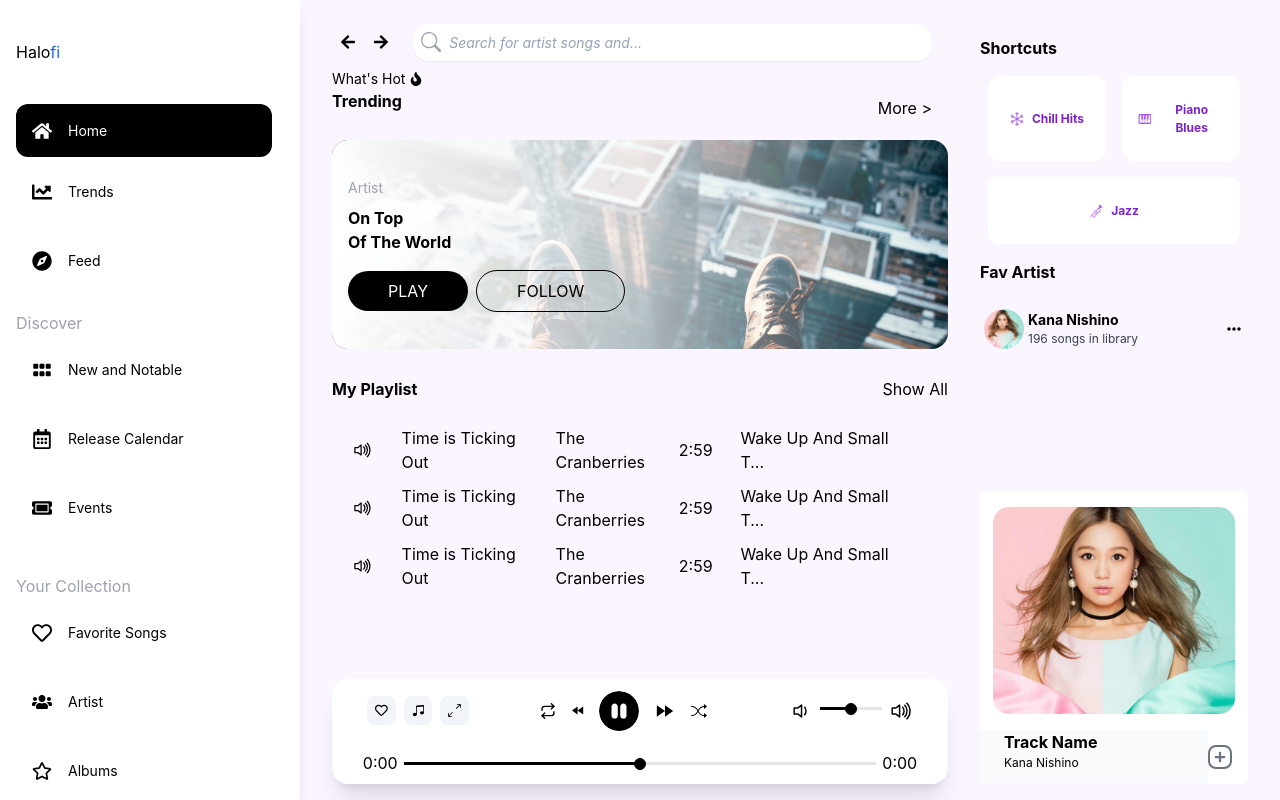
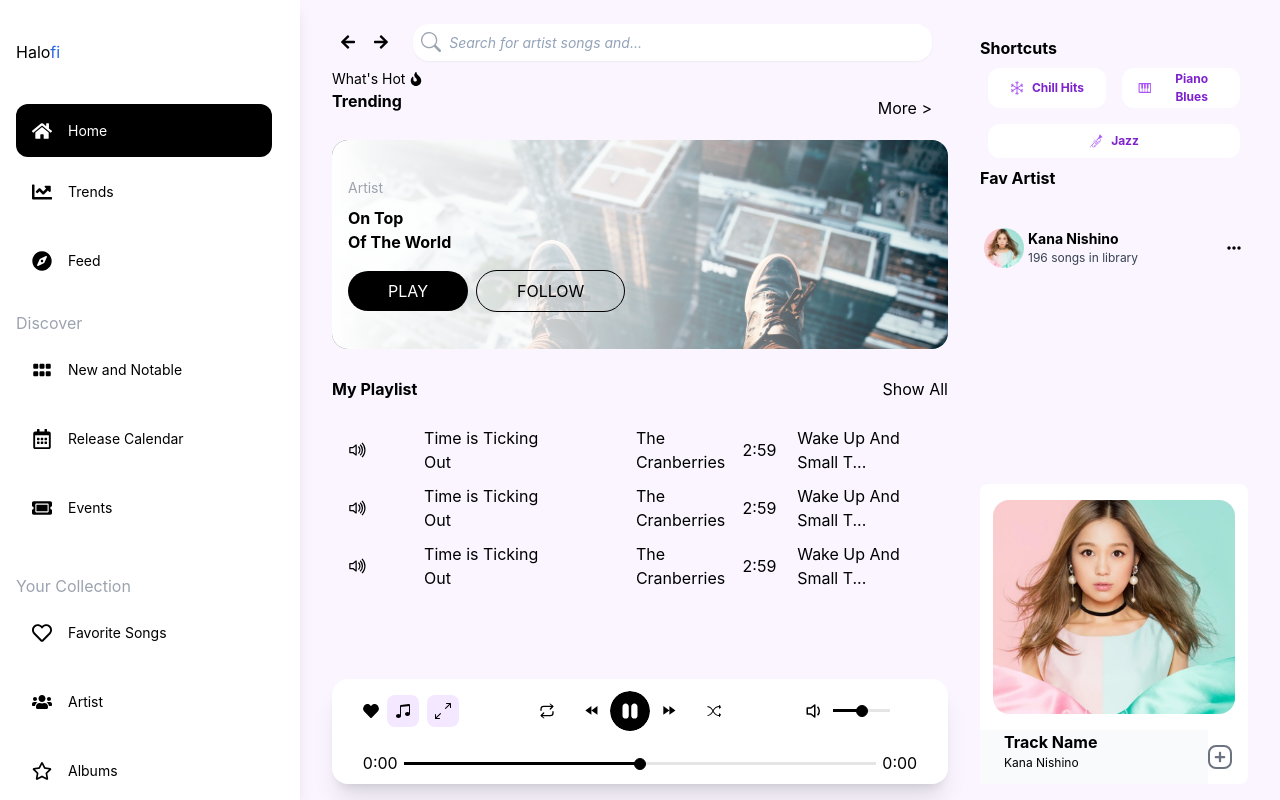
Before and after one commit to Zenesteria/Halofi, a Next.js app: page / in a window 1280 px wide. Built offline with nearby package versions, Linux system fonts and the light colour scheme.

Commit message:
Update 1.03

```diff
--- a/components/MusicNav.jsx
+++ b/components/MusicNav.jsx
@@ -6,7 +6,7 @@ import { useState, useEffect } from 'react'
 export default function MusicNav(){
     const size = UseWindowSize();
     const notHidden = "w-[28vw] min-w-[300px] max-w-[320px]  px-4 flex flex-col h-full bg-white shadow-lg overflow-y-auto overflow-x-hidden absolute top-0 left-0 z-20 xl:relative transition-all duration-700 musicNav"
-    const Hidden = "w-[5vw] px-4  h-[5vh] overflow-y-hidden overflow-x-hidden absolute top-0 left-0 z-20 xl:relative transition-all duration-700"
+    const Hidden = "w-[5vw] h-[5vh] overflow-y-hidden overflow-x-hidden absolute top-0 left-0 z-20 xl:relative transition-all duration-700"
 
     const [hiddenMusicNav, setHiddenMusicNav] = useState(false)
     const [queryState, setQueryState] = useState(false)
@@ -29,9 +29,7 @@ export default function MusicNav(){
     }
     return(
         <div className={!hiddenMusicNav ? notHidden : Hidden}>
-            <div className="flex relative px-1 w-full h-[3vh]">
-                <FaBars className='flex xl:hidden absolute top-2 right-0 barIcon' onClick={FoldUp}  size='20'/>
-            </div>
+            <FaBars className='flex xl:hidden absolute top-2 left-0 barIcon' onClick={FoldUp}  size='20'/>
             <div className={!hiddenMusicNav ? "flex flex-col" : 'scale-0'}>
                 <div className="flex flex-col w-[20vw] ">
                     <h1 className=' my-10 text-3xl'>Halo<span className=' text-blue-600'>fi</span></h1>
--- a/components/music_app_components/MusicControls.jsx
+++ b/components/music_app_components/MusicControls.jsx
@@ -1,33 +1,91 @@
-import {FaRegHeart} from 'react-icons/fa'
-import {BsMusicNoteBeamed, BsArrowsAngleExpand, BsFillPauseCircleFill, BsShuffle, BsVolumeUp, BsVolumeDown} from 'react-icons/bs'
+import { useState } from 'react'
+import {FaRegHeart,FaHeart} from 'react-icons/fa'
+import {BsMusicNoteBeamed, BsArrowsAngleExpand,BsArrowsAngleContract, BsFillPauseCircleFill,BsFillPlayCircleFill, BsShuffle, BsVolumeUp, BsVolumeDown} from 'react-icons/bs'
 import {FiRepeat, FiMoreHorizontal} from 'react-icons/fi'
 import {BiRewind, BiFastForward} from 'react-icons/bi'
 import player from '../music_app_styles/player.module.css'
 
 const MusicControls = () => {
+    const [playing, setPlaying] = useState(true)
+    const [like, setLike] = useState(false)
+    const [fullScreen, setFullScreen] = useState(false)
+    const [repeat, setRepeat] = useState(false)
+    const [shuffle, setShuffle] = useState(false)
+    const liked = 'cursor-pointer rounded-md text-[1rem] mr-1 text-red-500 heart transition-all duration-300'
+    const notLiked = 'cursor-pointer rounded-md text-[1rem] mr-1 text-black transition-all duration-300 hover:scale-[1.2]'
+    const handleLike = () => {
+        if(like){
+            setLike(false)
+        }
+        else{
+            setLike(true)
+        }
+    }
+    const handleShuffle = () => {
+        if(shuffle){
+            setShuffle(false)
+        }
+        else{
+            setShuffle(true)
+        }
+    }
+    const handleRepeat = () => {
+        if(repeat){
+            setRepeat(false)
+        }
+        else{
+            setRepeat(true)
+        }
+    }
+    const handleFullScreen = () => {
+        let fullScreenElem = document.getElementById('fullScreen')
+        if(fullScreen){
+            fullScreenElem.requestFullscreen()
+            setFullScreen(true)
+        }
+        else{
+            fullScreenElem.requestFullscreen()
+            setFullScreen(false)
+        }
+    }
+    const handlePlaying = () => {
+        if(playing){
+            setPlaying(false)
+        }
+        else{
+            setPlaying(true)
+        }
+    }
     return(
         <div className="flex flex-col justify-between w-full bg-white h-[15%] rounded-2xl shadow-xl">
             <div className="flex w-[90%] mx-auto h-[60%] items-center justify-center">
             <div className="flex flex-col items-center w-fit">
-                <div className="hidden mdxs:flex">
-                    <FaRegHeart className=' bg-slate-100 p-2 rounded-lg mx-1 text-[1.8rem]'/>
-                    <BsMusicNoteBeamed className=' bg-slate-100 p-2 rounded-lg mx-1 text-[1.8rem]'/>
-                    <BsArrowsAngleExpand className=' bg-slate-100 p-2 rounded-lg mx-1 text-[1.8rem]'/>
+                <div className="hidden mdxs:flex items-center">
+                    <div className="flex relative w-fit h-fit">
+                        <FaHeart className={like ? liked : notLiked } onClick={handleLike}/>
+
+                    </div>
+                    <div className="flex cursor-pointer mx-1 rounded-lg bg-purple-100 hover:bg-purple-300 transition-all duration-300 p-2 items-center w-fit h-fit">
+                        <BsMusicNoteBeamed className='text-[1rem]'/>
+                    </div>
+                    <div className={(!fullScreen ? "flex " : "hidden ") + "cursor-pointer mx-1 rounded-lg bg-purple-100 hover:bg-purple-300 transition-all duration-300 p-2 items-center w-fit h-fit"}>
+                        <BsArrowsAngleExpand id='fullScreen' className='text-[1rem]' onClick={handleFullScreen}/>
+                    </div>
+
                 </div>
                 <FiMoreHorizontal className='mdxs:hidden'/>
             </div>
             <div className="flex items-center justify-center w-[85%]  h-full">
-                <FiRepeat className=' mr-3' size='16'/>
-                <BiRewind className='mr-3 text-[1.2rem]'/>
-                <BsFillPauseCircleFill className='mr-3 bg-white rounded-full text-[1.5rem] mdxs:text-[2.5rem]'/>
-                <BiFastForward className='mr-3' size='28'/>
-                <BsShuffle className='mr-3' size='16'/>
+                <PlayBackBtn icon={<FiRepeat className={repeat ? 'text-[2rem] bg-purple-400 text-white p-2 rounded-full transition-all duration-300' : 'text-[2rem] p-2 rounded-full transition-all duration-300'} onClick={handleRepeat}/>}/>
+                <PlayBackBtn icon={<BiRewind className='text-[1.3rem]'/>}/>
+                {playing ? <BsFillPauseCircleFill className='bg-white rounded-full text-[1.5rem] mdxs:text-[2.5rem] cursor-pointer transition-all hover:bg-black hover:text-white duration-500' onClick={handlePlaying}/> : <BsFillPlayCircleFill className='bg-white rounded-full text-[1.5rem] mdxs:text-[2.5rem] cursor-pointer transition-all hover:bg-black hover:text-white duration-500' onClick={handlePlaying}/>}
+                <PlayBackBtn icon={<BiFastForward className='text-[1.3rem]'/>}/>
+                <PlayBackBtn icon={<BsShuffle className={shuffle ? 'text-[2rem] bg-purple-400 text-white p-2 rounded-full transition-all duration-300' : 'text-[2rem] p-2 rounded-full transition-all duration-300'} onClick={handleShuffle}/>}/>
             </div>
             <div className="flex items-center w-fit">
-                <div className="hidden mdxs:flex">
+                <div className="hidden mdxs:flex items-center">
                     <BsVolumeDown className=' mx-1' size='24'/>
                     <input className={player.voltrack} type="range" name="" id="volume" />
-                    <BsVolumeUp className=' mx-1' size='24'/>
                 </div>
                 <FiMoreHorizontal className='mdxs:hidden'/>
             </div>
@@ -42,4 +100,15 @@ const MusicControls = () => {
 }
 
 
+
+
+const PlayBackBtn = (props) => {
+    return(
+        <div className="flex cursor-pointer mx-1 rounded-full hover:border-purple-200  border-transparent border-[1px] hover:bg-purple-100 transition-all duration-300 p-1 items-center w-fit h-fit">
+            {props.icon}
+        </div>
+    )
+}
+
+
 export default MusicControls;
--- a/components/music_app_components/SongMenu.jsx
+++ b/components/music_app_components/SongMenu.jsx
@@ -1,4 +1,4 @@
-import {BsVolumeUp} from 'react-icons/bs'
+import {BsVolumeUp, BsPlay} from 'react-icons/bs'
 
 const SongMenu = () => {
     return(
@@ -21,13 +21,17 @@ const SongMenu = () => {
 
 const Song = () => {
     return(
-        <div className="text-xs flex  my-1 rounded-lg w-full h-[20%] mdl:text-sm md:text-base">
+        <div className="group text-xs flex  my-1 rounded-lg w-full h-[20%] mdl:text-sm md:text-base hover:bg-white hover:shadow-md cursor-pointer transition-all duration-300">
             <div className="flex items-center justify-center h-full w-[10%] ">
                 <BsVolumeUp size='20'/>
             </div>
-            <div className="flex items-center px-2 w-[25%] ">
-                <h3>Time is Ticking Out</h3>
+            <div className="flex items-center justify-between px-10 w-fit">
+                <h3 className='mr-4'>Time is Ticking Out</h3>
+                <div className="flex  w-fit h-fit">
+                    <BsPlay className='scale-0 p-2 rounded-full text-[2rem] group-hover:scale-100 hover:text-white hover:bg-purple-400 transition-all duration-300'/>
+                </div>
             </div>
+
             <div className="flex items-center px-2 w-[20%] ">
                 <h3>The Cranberries</h3>
             </div>
--- a/components/music_app_components/subMain.jsx
+++ b/components/music_app_components/subMain.jsx
@@ -1,4 +1,5 @@
 import { useState } from 'react'
+import UseWindowSize from '../hooks/UseWindowSize'
 import Artist from './Artist'
 import {BsSnow} from 'react-icons/bs'
 import {GiTrumpet} from 'react-icons/gi'
@@ -6,11 +7,25 @@ import {CgPiano} from 'react-icons/cg'
 import {FaStar, FaGuitar, FaItunesNote, FaPlus, FaBars} from 'react-icons/fa'
 
 
+
 const SubMain = () => {
-    const notHidden = "transition-all duration-700 bg-white max-w-[260px] absolute z-20 right-0 top-0 shadow-md xl:relative xl:bg-transparent xl:shadow-none flex flex-col mt-auto w-[40%] h-full pt-5 px-4 min-w-[300px]"
-    const Hidden = "absolute z-20 right-0 top-0 xl:relative xl:bg-transparent xl:shadow-none w-[10%] h-[10%] transition-all duration-700"
+    const size = UseWindowSize();
+
+
+
+    const notHidden = "transition-all duration-700 bg-white max-w-[300px] absolute z-20 right-0 top-0 shadow-md xl:relative xl:bg-transparent xl:shadow-none flex flex-col mt-auto w-[40%] h-full pt-5 px-4 min-w-[300px]"
+    const Hidden = "absolute z-20 right-0 top-0 xl:relative max-w-[300px] xl:bg-transparent xl:shadow-none w-[5vw] h-[5vh] transition-all duration-700"
     const [hideSideMenu, setHideMenu] = useState(false)
+    const [queryState, setQueryState] = useState(false)
+
+
+    if(size.width < 1280 && !hideSideMenu && !queryState){
+        setQueryState(true)
+        setHideMenu(true)
+    }
+
     const foldUp = (event) => {
+        setQueryState(true)
         if(!hideSideMenu){
             setHideMenu(true)
         }
@@ -20,10 +35,10 @@ const SubMain = () => {
     }
     return(
         <div className={!hideSideMenu ? notHidden : Hidden}>
-            <FaBars className=' scale-100 xl:scale-0 absolute right-2 top-2 cursor-pointer' onClick={foldUp} size='20'/>
-            <div className={!hideSideMenu ? "flex flex-col h-full" : "flex flex-col h-full scale-0"}>
+            <FaBars className=' scale-100 xl:scale-0 absolute right-0 top-2 cursor-pointer' onClick={foldUp} size='20'/>
+            <div className={!hideSideMenu ? "flex flex-col h-full max-w-[300px] delay-500" : "max-w-[300px] scale-0 h-full"}>
                 <h1 className='font-bold text-2xl'>Shortcuts</h1>
-                <div className="Categories">
+                <div className="flex flex-wrap">
                     <Category
                         text='Chill Hits'
                         icon={<BsSnow className='mr-2 text-purple-500' size='14'/>}
@@ -44,7 +59,7 @@ const SubMain = () => {
                     <div className="flex w-full h-[65%] ">
                         <Artist/>
                     </div>
-                    <div className="flex flex-col relative items-center justify-center w-full h-[100%] bg-white rounded-lg">
+                    <div className="max-h-[300px] flex flex-col relative items-center justify-center w-full h-[100%] bg-white rounded-lg">
                         <div className="w-[90%] h-[90%] my-4 rounded-2xl bg-[url('/images/trackbackdrop.png')] bg-cover bg-center">
 
                         </div>
@@ -63,7 +78,7 @@ const SubMain = () => {
 }
 
 const Category = (props) => {
-    return(<button className=' bg-black text-white flex flex-1 min-w-[100px] hover:bg-purple-200 items-center justify-center m-2 py-2 px-4 rounded-xl transition-all duration-300 xl:bg-white xl:text-purple-700'>
+    return(<button className=' bg-black text-white flex flex-1 min-w-[100px] hover:bg-purple-200 hover:scale-110 max-h-10 items-center justify-center m-2 py-2 px-4 rounded-xl transition-all duration-300 xl:bg-white xl:text-purple-700'>
         {props.icon} <span className='font-bold text-xs'>{props.text}</span>
     </button>)
 }
--- a/styles/globals.css
+++ b/styles/globals.css
@@ -47,20 +47,23 @@ a {
 }
 
 
-/* Categories */
 
-/* width */
-.Categories::-webkit-scrollbar {
-  width: 5px;
+
+
+.heart{
+  animation: like 0.5s;
 }
 
-/* Track */
-.Categories::-webkit-scrollbar-track {
-  background:transparent;
+@keyframes like {
+
+  0% {
+    transform: translateY(0);
+    animation-timing-function: cubic-bezier(0.8, 0, 1, 1);
+  }
+  50%{
+    transform:scaleY(0.5);
+  }
+  100%{
+    transform:scaleY(1.3);
+  }
 }
-
-/* Handle */
-.Categories::-webkit-scrollbar-thumb {
-  background: #470055;
-  border-radius:50px;
-}
```
